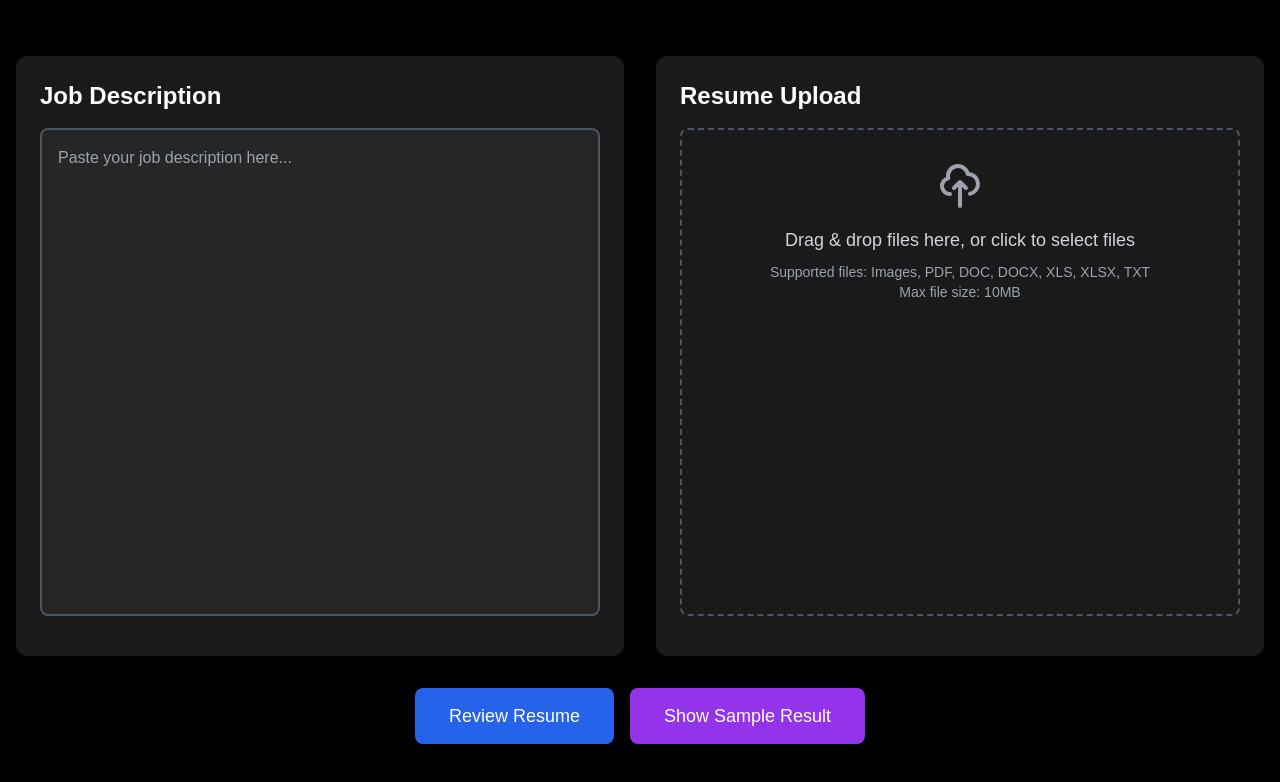
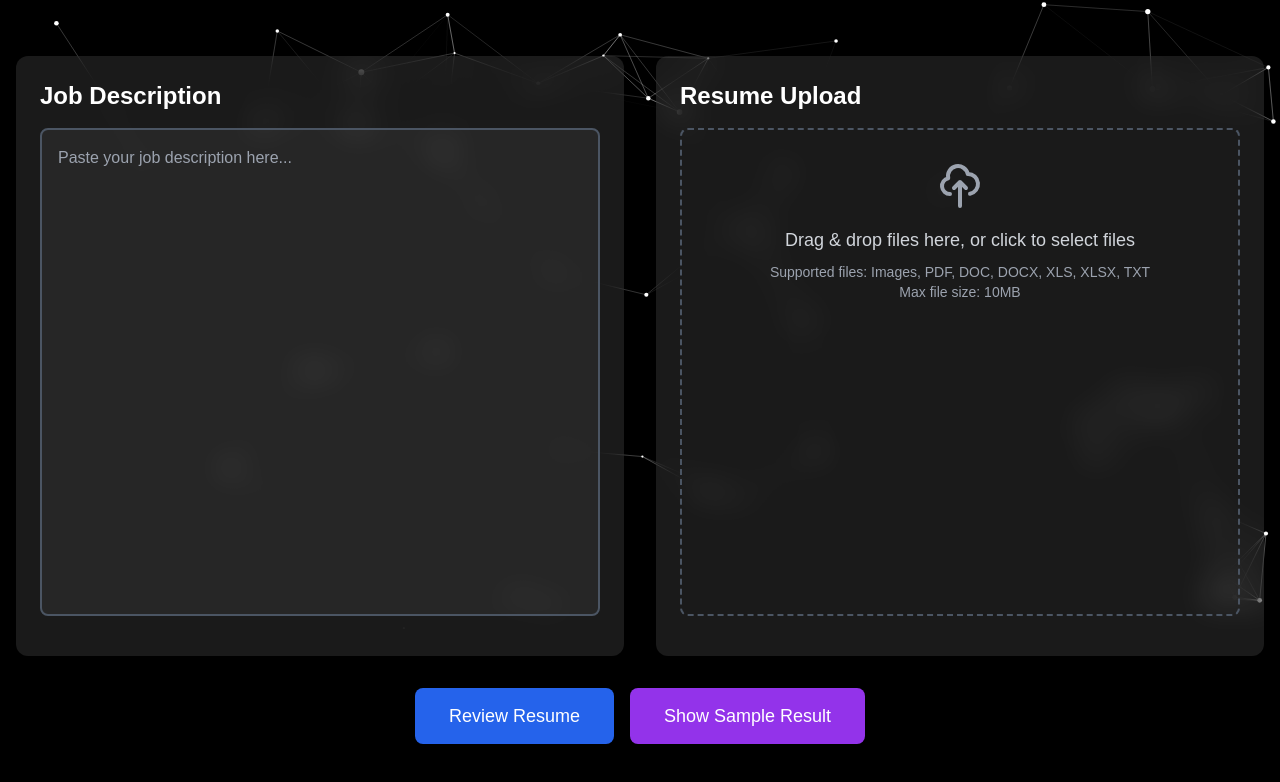
Before and after one commit to nimithejeagerist/resume-reviewer, a Next.js app in the folder frontend/: page / in a window 1280 px wide. Shown: the top 782 px of the page. Built offline with nearby package versions, Linux system fonts and the light colour scheme; a web font is replaced by a local one.

Commit message:
initialized backend

```diff
--- a/frontend/package.json
+++ b/frontend/package.json
@@ -9,6 +9,7 @@
     "lint": "next lint"
   },
   "dependencies": {
+    "@tsparticles/all": "^3.9.1",
     "@tsparticles/react": "^3.0.0",
     "@tsparticles/slim": "^3.9.1",
     "next": "15.1.6",
--- a/frontend/src/app/components/bg-particles.js
+++ b/frontend/src/app/components/bg-particles.js
@@ -1,44 +1,85 @@
 "use client";
 
-import dynamic from "next/dynamic";
-import { useCallback } from "react";
+import Particles, { initParticlesEngine } from "@tsparticles/react";
+import { useEffect, useMemo, useState, useCallback } from "react";
 import { loadSlim } from "@tsparticles/slim";
 
-const Particles = dynamic(() => import("@tsparticles/react").then(m => m.default), {
-  ssr: false,
-});
+export default function ParticlesComponent() {
+  const [ready, setReady] = useState(false);
 
-export default function BgParticles() {
-  const particlesInit = useCallback(async (engine) => {
-    await loadSlim(engine);
+  useEffect(() => {
+    let cancelled = false;
+
+    initParticlesEngine(async (engine) => {
+      await loadSlim(engine);
+    }).then(() => {
+      if (!cancelled) setReady(true);
+    });
+
+    return () => {
+      cancelled = true;
+    };
   }, []);
+
+  const particlesLoaded = useCallback((container) => {
+    // optional: console.log(container);
+  }, []);
+
+  const options = useMemo(
+    () => ({
+      fullScreen: { enable: false }, // you are controlling layout with absolute/inset-0
+      background: { color: { value: "#000000" } },
+      fpsLimit: 120,
+      interactivity: {
+        events: {
+          onClick: { enable: true, mode: "repulse" },
+          onHover: { enable: true, mode: "grab" },
+        },
+        modes: {
+          repulse: { distance: 150 },
+          grab: { distance: 150 },
+        },
+      },
+      particles: {
+        color: { value: "#FFFFFF" },
+        links: {
+          color: "#FFFFFF",
+          distance: 150,
+          enable: true,
+          opacity: 0.3,
+          width: 1,
+        },
+        move: {
+          direction: "none",
+          enable: true,
+          outModes: { default: "bounce" },
+          random: true,
+          speed: 3,
+          straight: false,
+        },
+        number: { density: { enable: true }, value: 150 },
+        opacity: { value: 1.0 },
+        shape: { type: "circle" },
+        size: { value: { min: 1, max: 3 } },
+      },
+      detectRetina: true,
+    }),
+    []
+  );
+
+  if (!ready) return null;
 
   return (
     <Particles
-      id="tsparticles"
-      init={particlesInit}
+      id="tsparticles"                  // FIXED stable id
+      loaded={particlesLoaded}          // container callback goes here
+      options={options}                 // memoized options: stable
       style={{
         position: "absolute",
         inset: 0,
         width: "100%",
         height: "100%",
-        zIndex: 0,
         pointerEvents: "none",
-      }}
-      options={{
-        fullScreen: { enable: false },
-        background: { color: "#000" },
-        particles: {
-          number: { value: 120 },
-          color: { value: "#fff" },
-          move: {
-            enable: true,
-            speed: 1.5,
-            outModes: { default: "out" },
-          },
-          opacity: { value: 0.8, random: true },
-          size: { value: 1, random: true },
-        },
       }}
     />
   );
--- a/frontend/src/app/page.js
+++ b/frontend/src/app/page.js
@@ -1,10 +1,10 @@
 "use client";
 import { useState } from "react";
-import BgParticles from "./components/bg-particles";
 import UploadArea from "./components/upload-area";
 import JobDesc from "./components/jobDesc";
 import { sampleMatchResult } from "./constants/sampleData";
 import { Sono } from 'next/font/google';
+import ParticlesComponent from "./components/bg-particles";
 
 const sono = Sono({
   subsets: ['latin'],
@@ -32,6 +32,7 @@ export default function Home() {
       }
 
       // Show loading state or spinner here if desired
+      console.log("I got here")
 
       // First, upload the resume and wait for the URL
       const formData = new FormData();
@@ -102,7 +103,7 @@ export default function Home() {
   return (
     <div className="relative min-h-screen bg-black overflow-hidden">
       <div className="absolute inset-0">
-        <BgParticles />
+        <ParticlesComponent />
       </div>
       <div className="relative z-10 flex flex-col items-center justify-center min-h-screen p-4">
         <div className="grid grid-cols-1 md:grid-cols-2 gap-8 w-full max-w-7xl">
```
Also changed, not shown: 1 other file (tests, documents, lock files or other folders).
